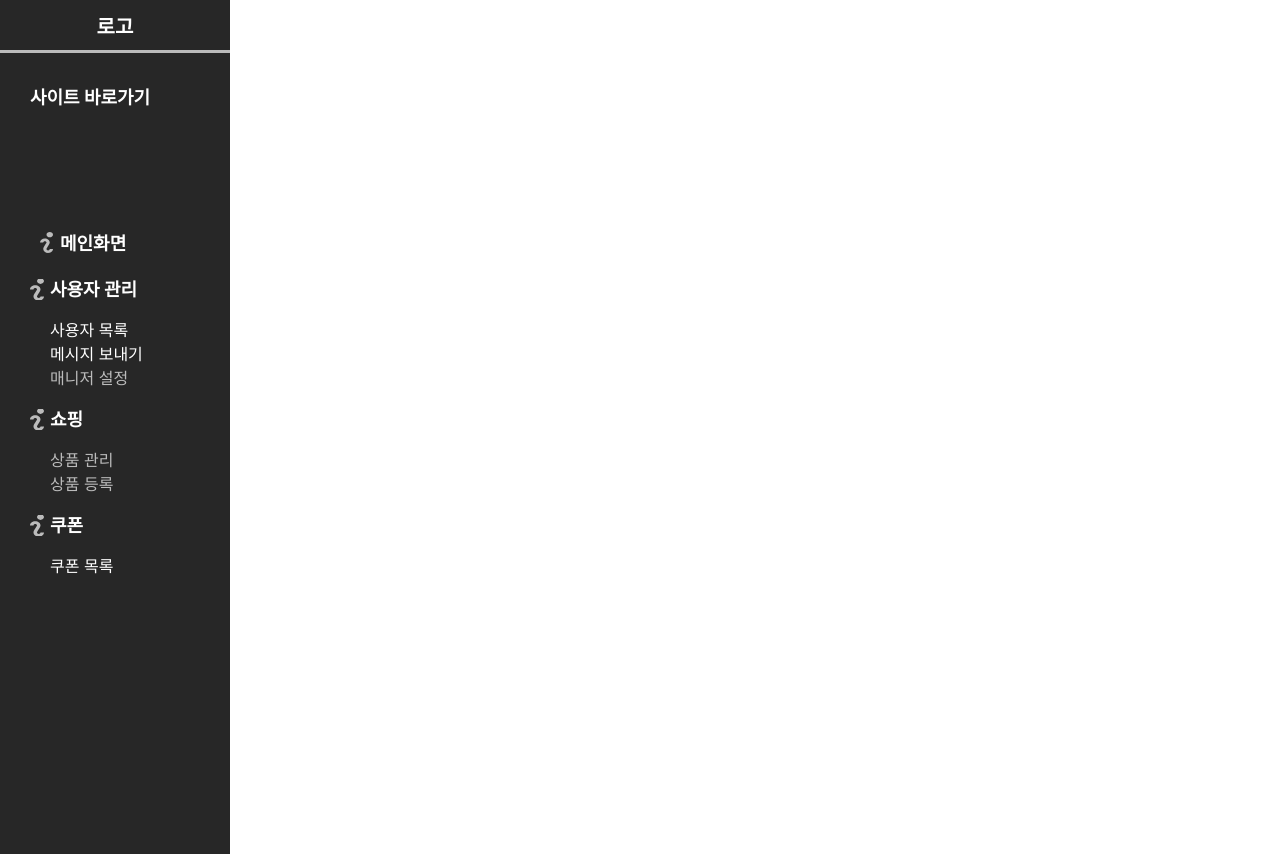
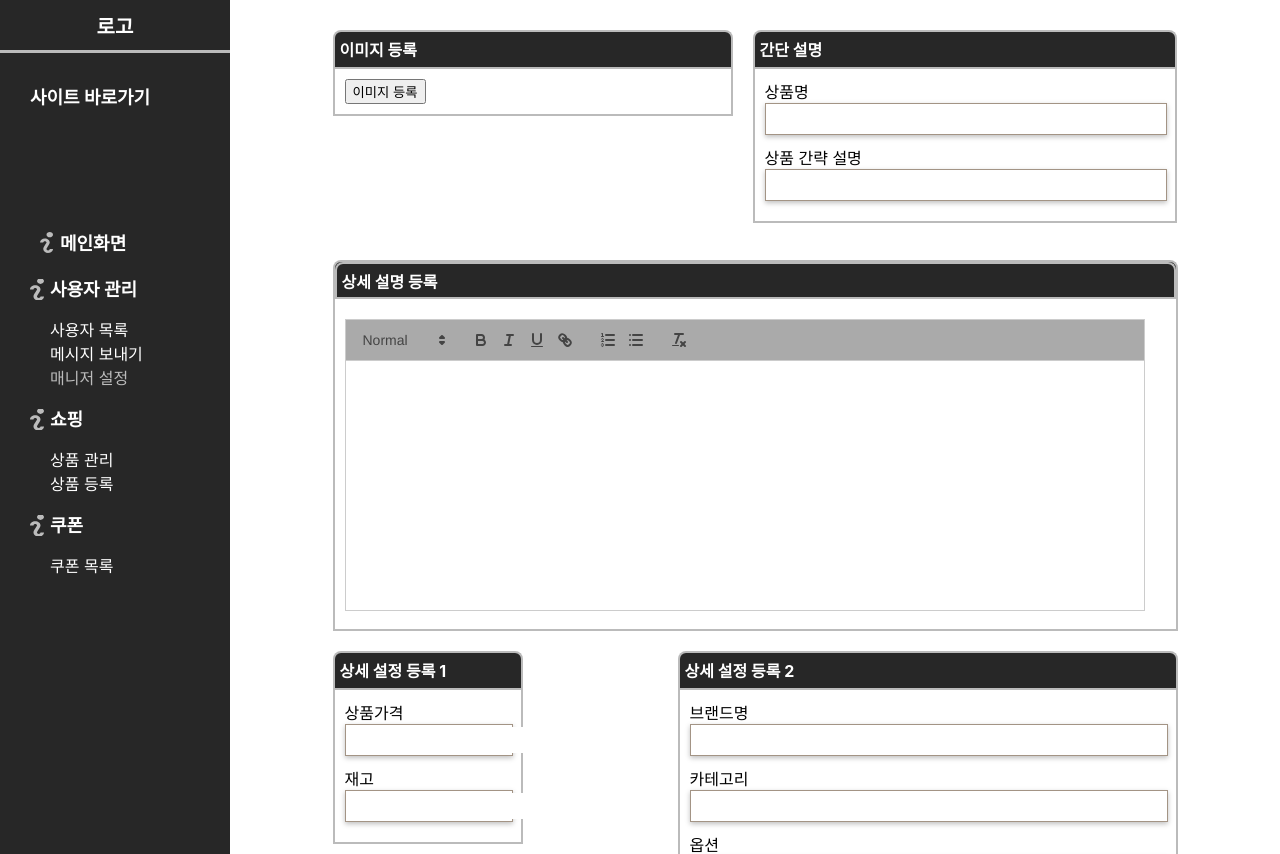
Before and after one commit to mulhowk/instrumentShop, a React (Create React App) app in the folder src/main/frontend/: page /admin/productAdd in a window 1280 px wide. Shown: the top 854 px of the page. Built offline with nearby package versions, Linux system fonts and the light colour scheme.

Commit message:
feat : Admin 제품 등록 페이지 쿠폰 수정중

```diff
--- a/src/main/frontend/src/components/admin/AdminSide.js
+++ b/src/main/frontend/src/components/admin/AdminSide.js
@@ -1,5 +1,6 @@
 import "../../styles/adminPage/adminMain.css"
 import aMain from "../../img/info/main_admin.svg"
+import {Link} from "react-router-dom";
 function AdminSide() {
   return (
     <>
@@ -38,8 +39,8 @@ function AdminSide() {
                                 backgroundSize: '14px'}}>쇼핑</span></a>
                     <div className="a-s-c-tab-shopping-menu">
                         <ul>
-                            <li>상품 관리</li>
-                            <li>상품 등록</li>
+                            <Link to="/admin/goodsAllList"><li>상품 관리</li></Link>
+                            <Link to="/admin/productAdd"><li>상품 등록</li></Link>
                         </ul>
                     </div>
                 </div>
--- a/src/main/frontend/src/components/admin/productAll/AdminProductCreate.js
+++ b/src/main/frontend/src/components/admin/productAll/AdminProductCreate.js
@@ -1,9 +1,153 @@
 import './adminProductCreate.css';
+import ReactQuill from "react-quill";
 
 const AdminProductCreate = () => {
+    const modules = {
+        toolbar: [
+            [{ 'header': '1' }, { 'header': '2' }],
+            ['bold', 'italic', 'underline', 'strike'],
+            [{ 'list': 'ordered' }, { 'list': 'bullet' }],
+            [{ 'indent': '-1' }, { 'indent': '+1' }],
+            ['link'],
+        ],
+    };
+
+    const formats = [
+        'header',
+        'bold', 'italic', 'underline', 'strike',
+        'list', 'bullet', 'indent',
+        'link',
+    ];
+
     return (
         <div>
-
+            <div className="create-goods-top">
+                <div className="goods-top-img">
+                    <div className="img-header">
+                        <div className="header-in-font">
+                            <span>이미지 등록</span>
+                        </div>
+                    </div>
+                    <div className="img-content">
+                        <div className="img-content-btn">
+                            <button>이미지 등록</button>
+                        </div>
+                    </div>
+                </div>
+                <div className="goods-top-descriptrion">
+                    <div className="img-header">
+                        <div className="header-in-font">
+                            <span>간단 설명</span>
+                        </div>
+                    </div>
+                    <div className="img-content">
+                        <div className="d-c-content">
+                            <div className="d-c-tab">
+                                <div>
+                                    <span>상품명</span>
+                                </div>
+                                <div className="input">
+                                    <input></input>
+                                </div>
+                            </div>
+                            <div className="d-c-tab-input">
+                                <div>
+                                    <span>상품 간략 설명</span>
+                                </div>
+                                <div className="input">
+                                    <input></input>
+                                </div>
+                            </div>
+                        </div>
+                    </div>
+                </div>
+            </div>
+            <div className="create-goods-middle">
+                <div className="goods-middle-info">
+                        <div className="img-header">
+                            <div className="img-header">
+                                <div className="header-in-font">
+                                    <span>상세 설명 등록</span>
+                                </div>
+                            </div>
+                        </div>
+                        <div className="img-content">
+                            <div className="m-c-textarea">
+                                <div className="goods-control-form-detail-input">
+                                    <ReactQuill
+                                        style={{
+                                            color: "black", width: "800px"
+                                            , height: "250px", marginTop: "-20px",
+                                            marginBottom: "20px", backgroundColor: "white"
+                                        }}
+                                        module={modules}
+                                        formats={formats}
+                                    />
+                                </div>
+                            </div>
+                        </div>
+                </div>
+            </div>
+            <div className="create-goods-bottom">
+                <div className="detail-info-set">
+                    <div className="img-header">
+                        <div className="header-in-font">
+                            <span>상세 설정 등록 1</span>
+                        </div>
+                    </div>
+                    <div className="img-content">
+                        <div className="deatail-price">
+                            <div>
+                                <span>상품가격</span>
+                            </div>
+                            <div className="input">
+                                <input></input>
+                            </div>
+                        </div>
+                        <div className="deatail-price">
+                            <div>
+                                <span>재고</span>
+                            </div>
+                            <div className="input">
+                                <input></input>
+                            </div>
+                        </div>
+                    </div>
+                </div>
+                <div className="detail-info-price">
+                    <div className="img-header">
+                        <div className="header-in-font">
+                            <span>상세 설정 등록 2</span>
+                        </div>
+                    </div>
+                    <div className="img-content">
+                        <div className="deatail-setting">
+                            <div>
+                                <span>브랜드명</span>
+                            </div>
+                            <div className="input">
+                                <input></input>
+                            </div>
+                        </div>
+                        <div className="deatail-setting">
+                            <div>
+                                <span>카테고리</span>
+                            </div>
+                            <div className="input">
+                                <input></input>
+                            </div>
+                        </div>
+                        <div className="deatail-setting">
+                            <div>
+                                <span>옵션</span>
+                            </div>
+                            <div className="input">
+                                <input></input>
+                            </div>
+                        </div>
+                    </div>
+                </div>
+            </div>
         </div>
     )
 }
--- a/src/main/frontend/src/components/admin/productAll/AdminProductModal.js
+++ b/src/main/frontend/src/components/admin/productAll/AdminProductModal.js
@@ -10,6 +10,11 @@ const AdminProductModal = ({ goods, onClose }) => {
                         <span className="close" onClick={onClose}>&times;</span>
                     </div>
                 </div>
+                <div className="modal-body">
+                    <div className="modal-goods-info">
+
+                    </div>
+                </div>
             </div>
         </>
     );
--- a/src/main/frontend/src/components/admin/productAll/adminProductCreate.css
+++ b/src/main/frontend/src/components/admin/productAll/adminProductCreate.css
@@ -0,0 +1,73 @@
+.create-goods-top, .create-goods-bottom {
+    display: flex;
+    height: 230px;
+}
+
+.goods-top-img {
+    width: 400px;
+}
+
+.header-in-font {
+    color: #fff;
+    font-size: 16px;
+    font-weight: bold;
+    margin: 5px;
+}
+
+.goods-top-descriptrion {
+    margin-left: 20px;
+}
+
+.input {
+    display: flex;
+    width: 100%;
+    height: 30px;
+    align-items: center;
+    border: 1px solid #a39485;
+    box-shadow: 0 2px 5px rgba(0,0,0,.25);
+    margin-bottom: 10px;
+}
+
+.input input {
+    height: 80%;
+    border: none;
+}
+
+.d-c-content {
+    width: 400px;
+}
+
+
+.img-header {
+    background-color: #272727;
+    border-top: 2px solid var(--color-silver-100);
+    border-left: 2px solid var(--color-silver-100);
+    border-right: 2px solid var(--color-silver-100);
+    border-radius: 8px 8px 0 0;
+    height: 35px;
+}
+
+.img-content {
+    border: 2px solid var(--color-silver-100);
+    align-items: center;
+    flex-wrap: wrap;
+    flex-direction: column;
+    padding: 10px;
+}
+
+.m-c-textarea {
+    height: 280px;
+}
+
+.detail-info-set {
+    width: 190px;
+}
+
+.detail-info-price {
+    margin-left: 155px;
+    width: 500px;
+}
+
+.create-goods-bottom {
+    margin-top: 20px;
+}
```
